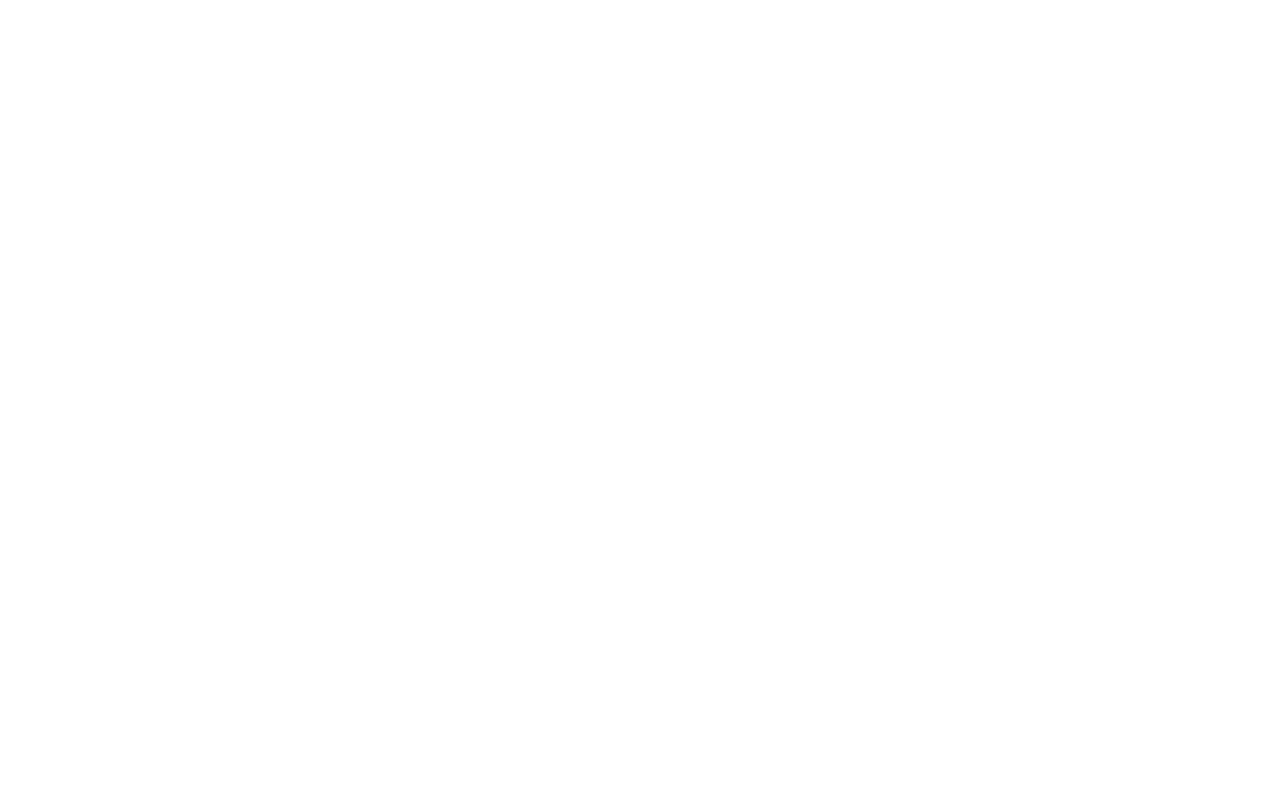
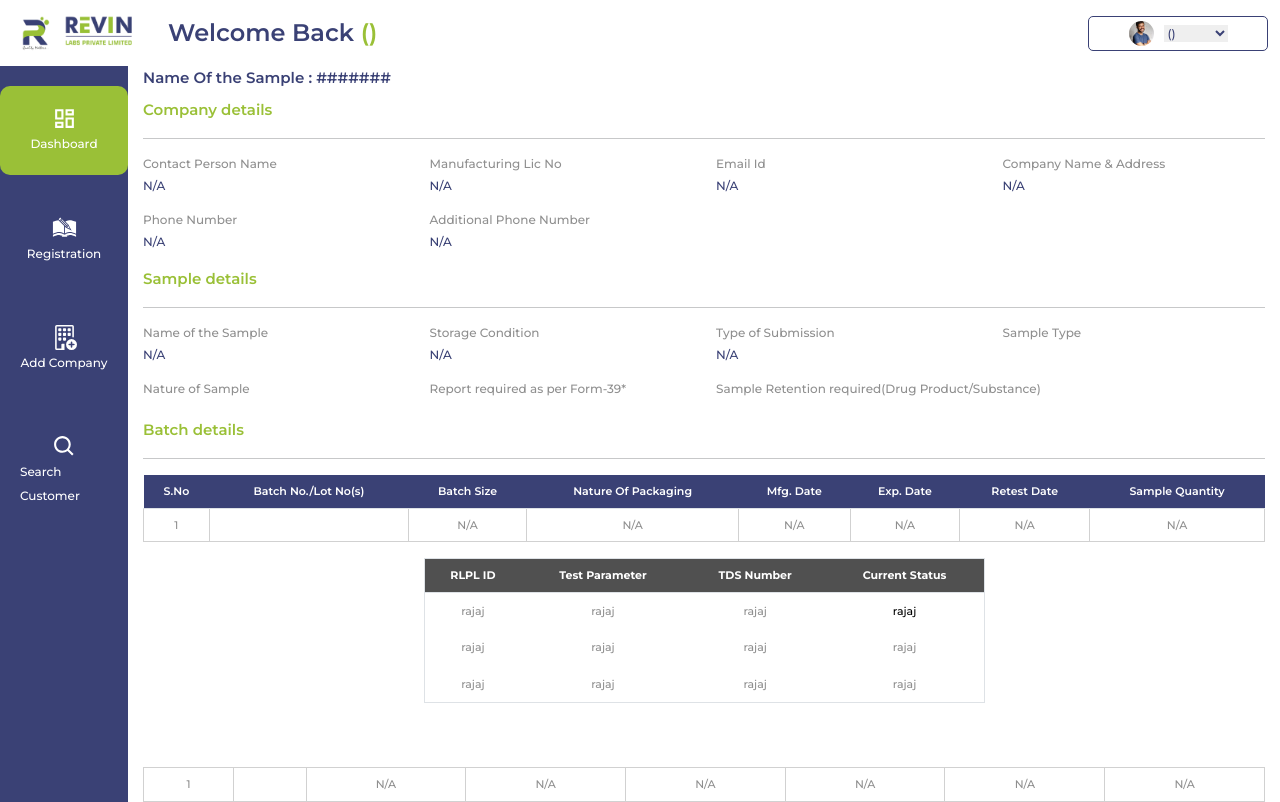
Before and after one commit to vidyathir/javademo, a React (Create React App) app: page /SroDashboard/SroDetails in a window 1280 px wide. Before the commit this address had no page. Built offline with nearby package versions, Linux system fonts and the light colour scheme.

Commit message:
style updates

```diff
--- a/src/App.js
+++ b/src/App.js
@@ -26,6 +26,7 @@ import SroDashboard from './screens/SroDashboard';
 import ViewCustomer from './screens/ViewCustomer';
 import Print from './screens/Print';
 import DITTDSExpandedview from './screens/DITTDSExpandedview';
+import SroDetails from './screens/SroDetails';
 
 
 export default function App() {
@@ -39,6 +40,7 @@ export default function App() {
      <Route exact path='/Print' element={<Print/>} />
      <Route exact path='/DITExpandedview' element={<DITExpandedview/>}/>
      <Route exact path ='/SroDashboard' element={<SroDashboard />} />
+     <Route exact path ='/SroDashboard/SroDetails' element={<SroDetails />} />
      <Route exact path ='/SearchCustomer/ViewCustomer' element={<ViewCustomer/>} />
      <Route exact path='/DitDashboard' element={<DitDashboard/>}/>
      <Route exact path='/DitDashboard/DitExpandedView' element={<DITExpandedview/>}/>
--- /dev/null
+++ b/src/components/SubTable.js
@@ -0,0 +1,19 @@
+import React from 'react';
+
+const SubTable = () => {
+  return (
+    <table>
+      <thead>
+        <tr>
+          <th>ID</th>
+          <th>Data</th>
+        </tr>
+      </thead>
+      <tbody>
+        {/* Add sub-table rows here */}
+      </tbody>
+    </table>
+  );
+};
+
+export default SubTable;
--- a/src/screens/RLPLgenerated.js
+++ b/src/screens/RLPLgenerated.js
@@ -103,7 +103,7 @@ export default function RlplGenerated() {
               <div>
                 <div className="mt-4">
                   <h4 className="headd">Sample Details</h4>
-                  <Table md={6} borderless>
+                  <Table  md={6} borderless>
                     <thead>
                       <tr>
                         <td
@@ -153,7 +153,7 @@ export default function RlplGenerated() {
                     </thead>
                   </Table>
 
-                  <Table md={6} border={1}>
+                  <Table className="rlpltable" md={6} border={1}>
                     <thead>
                       <tr className="table">
                         <th
--- a/src/screens/SroDetails.js
+++ b/src/screens/SroDetails.js
@@ -1,37 +1,26 @@
-import React,{useEffect,useState} from "react";
+import React from "react";
 import "./Styles.css";
+import Sidenavbar from '../components/Sidenavbar';
+import NavbartitleAddco from "../components/NavbartitleAddco";
+
 import { Col, Row, Table } from "react-bootstrap";
 import { PiFilePdfFill } from "react-icons/pi";
-import { BiLeftArrowAlt, BiRightArrowAlt } from "react-icons/bi";
+// import { BiLeftArrowAlt, BiRightArrowAlt } from "react-icons/bi";
 import { useSelector } from "react-redux";
-import axios from "axios";
-import { useNavigate } from "react-router-dom";
-export default function SroDetails() {
-    const navigate = useNavigate();
-    const [analystView, setAnalystView] = useState({});
+import SubTable from '../components/SubTable';
+export default function ConfirmDetails({onButtonClick},{data}) {
 
-    const id = useSelector((state) => state.form.AbatchId.AbatchId);
-    const token = useSelector((state) => state.form.usertoken.token);
-
-    useEffect(() => {
-        axios
-          .get(
-
-            {
-              headers: {
-                "Content-Type": "application/json",
-                Authorization: token,
-              },
-            }
-          )
-
-          .then((response) => setAnalystView(response.data))
-          .catch((error) => console.error("Error fetching batch data:", error));
-      }, [id, token]);
-      console.log("analystview", analystView);
+  const form=useSelector(state =>state.form.customer);
+  const sample=useSelector(state =>state.form.sampleDetails);
+  const analysis=useSelector(state =>state.form.data);
+  const batch=useSelector(state=>state.form.tabledata);
+console.log("analysis",analysis)
+console.log("batch", batch)
+console.log("form",form)
+console.log("sample",sample)
 
   const handleSubmit=()=>{
-    navigate("/SroDashboard")
+    onButtonClick("SampleVerification")
   }
 
   function combineValues(...values) {
@@ -40,15 +29,19 @@ export default function SroDetails() {
   }
 
   return (
-    <div>
+    <div className='app'>
+    <NavbartitleAddco/>
+
+    <div className='d-flex'>
+
+                <Sidenavbar />
+
+                <div className='main'>
+                    <div className='mainitem'>
 
 
-      <div>
-        <div >
-
-
-          <div className="mt-3">
-            <text className="mainheadtitle">Please Confirm the details</text>
+          <div className="">
+            <text className="mainheadtitle">Name Of the Sample : <span>#######</span></text>
           </div>
 
           <div className="mt-2">
@@ -138,7 +131,7 @@ export default function SroDetails() {
               <div className="d-flex row">
 
                 <text className="cardcolhed">Sample Type</text>
-                {sample.sampletype?
+                {sample.sampletype ?
                 <text className="cardcolhedtext mt-1">{sample.sampletype.join(",")}</text>:<text className="cardcolhedtext mt-1">N/A</text>}
 
               </div>
@@ -177,8 +170,8 @@ export default function SroDetails() {
             <hr />
           </div>
 
-          {/* <Card className="cardtablesize"> */}
-            <Table responsive border={1}>
+
+            <Table responsive >
               <thead className="table-custom">
                 <tr>
                   <th>S.No</th>
@@ -189,10 +182,15 @@ export default function SroDetails() {
                   <th>Exp. Date</th>
                   <th>Retest Date</th>
                   <th>Sample Quantity</th>
-                  <th>testParameter</th>
-                  {/* <th>Edit & Delete</th> */}
+                  {/* <th>testParameter</th> */}
+
                 </tr>
               </thead>
+
+
+
+
+
               <tbody className="tablebody-custom">
 
               {batch.map((item, i)=> (
@@ -205,7 +203,7 @@ export default function SroDetails() {
       <td>{combineValues(item.expDate)}</td>
       <td>{combineValues(item.retestDate)}</td>
       <td>{combineValues(item.sampleQuantity)}</td>
-      <td>{combineValues(item.testParameter?.map(option => option.value))}</td>
+      {/* <td>{combineValues(item.testParameter?.map(option => option.value))}</td> */}
 
                         </tr>
               )
@@ -213,8 +211,123 @@ export default function SroDetails() {
 )}
 
               </tbody>
+
+
             </Table>
-          {/* </Card> */}
+
+<div style={{display:'flex',justifyContent:'center'}}>
+  <Table className="table-customsub"  style={{width:'50%',}}>
+    <thead style={{backgroundColor:"#505050"}}>
+      <tr>
+      <th>RLPL ID </th>
+      <th>Test Parameter </th>
+      <th>TDS Number </th>
+      <th>Current Status </th>
+      </tr>
+    </thead>
+    <tbody style={{backgroundColor:'#ffffff',color:'#8f8f8f'}}>
+    <td>rajaj</td>
+    <td>rajaj</td>
+    <td>rajaj</td>
+    <td> <text style={{backgroundColor:"##9AC037"}}>rajaj</text></td>
+    </tbody>
+    <tbody style={{backgroundColor:'#ffffff',color:'#8f8f8f'}}>
+    <td>rajaj</td>
+    <td>rajaj</td>
+    <td>rajaj</td>
+    <td>rajaj</td>
+    </tbody>
+    <tbody style={{backgroundColor:'#ffffff',color:'#8f8f8f'}}>
+    <td>rajaj</td>
+    <td>rajaj</td>
+    <td>rajaj</td>
+    <td>rajaj</td>
+    </tbody>
+  </Table>
+</div>
+
+
+
+{/* -----------------------------------table two -------------------------- */}
+
+
+<Table responsive className="mt-5">
+              {/* <thead className="table-custom">
+                <tr>
+                  <th>S.No</th>
+                  <th>Batch No./Lot No(s)</th>
+                  <th>Batch Size</th>
+                  <th>Nature Of Packaging</th>
+                  <th>Mfg. Date</th>
+                  <th>Exp. Date</th>
+                  <th>Retest Date</th>
+                  <th>Sample Quantity</th>
+
+
+                </tr>
+              </thead> */}
+
+
+
+
+
+              <tbody className="tablebody-custom">
+
+              {batch.map((item, i)=> (
+    <tr key={i}>
+      <td>{i + 1}</td>
+      <td>{item.batchNo}</td>
+      <td>{combineValues(item.batchSize)}</td>
+      <td>{combineValues(item.natureOfPacking)}</td>
+      <td>{combineValues(item.mfgDate)}</td>
+      <td>{combineValues(item.expDate)}</td>
+      <td>{combineValues(item.retestDate)}</td>
+      <td>{combineValues(item.sampleQuantity)}</td>
+      {/* <td>{combineValues(item.testParameter?.map(option => option.value))}</td> */}
+
+                        </tr>
+              )
+
+)}
+
+              </tbody>
+
+
+            </Table>
+
+<div style={{display:'flex',justifyContent:'center'}}>
+  <Table className="table-customsub"  style={{width:'50%',}}>
+    <thead style={{backgroundColor:"#505050"}}>
+      <tr>
+      <th>RLPL ID </th>
+      <th>Test Parameter </th>
+      <th>TDS Number </th>
+      <th>Current Status </th>
+      </tr>
+    </thead>
+    <tbody style={{backgroundColor:'#ffffff',color:'#8f8f8f'}}>
+    <td>rajaj</td>
+    <td>rajaj</td>
+    <td>rajaj</td>
+    <td> <text style={{backgroundColor:"##9AC037"}}>rajaj</text></td>
+    </tbody>
+    <tbody style={{backgroundColor:'#ffffff',color:'#8f8f8f'}}>
+    <td>rajaj</td>
+    <td>rajaj</td>
+    <td>rajaj</td>
+    <td>rajaj</td>
+    </tbody>
+    <tbody style={{backgroundColor:'#ffffff',color:'#8f8f8f'}}>
+    <td>rajaj</td>
+    <td>rajaj</td>
+    <td>rajaj</td>
+    <td>rajaj</td>
+    </tbody>
+  </Table>
+</div>
+
+
+
 
           <div className="mt-3">
             <text className="mainheadtitlesub">Type of Analysis</text>
@@ -303,7 +416,7 @@ export default function SroDetails() {
                   <div><text className="cardcolhedtext mt-1">{(analysis.choosefile).join(",")}</text>
 
     </div>:<text className="cardcolhedtext mt-1">N/A</text>}
-                  {/* <text className="cardcolhedtext mt-1">{}</text> */}
+
                 </span>
               </div>
             </Col>
@@ -312,22 +425,25 @@ export default function SroDetails() {
           <hr />
 
           <div className="cardbuttonboubleend mb-3">
-            <button
+            {/* <button
               className="previous"
               onClick={() => onButtonClick("TypeOfAnalysis")}
             >
               <BiLeftArrowAlt size={24} /> Previous
-            </button>
+            </button> */}
             <button
               className="cardbutton"
               type="submit"
                 onClick={handleSubmit}
             >
-              Confirm <BiRightArrowAlt size={24} />
+              DONE
+              {/* <BiRightArrowAlt size={24} /> */}
             </button>
           </div>
         </div>
       </div>
     </div>
+    </div>
+
   );
 }
--- a/src/screens/Styles.css
+++ b/src/screens/Styles.css
@@ -433,6 +433,30 @@ font-weight: 400;
  .tablebody-custom{
    text-align: center;
 
+ }
+
+
+ .table-customsub{
+  font-size:11px;
+  font-weight: 500;
+  text-align: center;
+  border: 1px solid #d1d1d1;
+  padding: 5px;
+ background-color: #505050 !important;
+ border-radius: 10px !important;
+
+ }
+ .table-customsub tr th{
+  background-color: #505050 !important;
+  color: #fff;
+ }
+ .table-customsub td{
+  padding: 10px;
+ }
+
+ .rlpltable th{
+  background-color: #3A4175 !important;
+  color: #fff !important;
  }
 
 
@@ -1269,7 +1293,7 @@ input{
   width: 122px;
   border-radius: 6px;
   background-color: #fff;
-  border-color: #9AC037;
+  border-color: #9AC037 !important;
   font-size: 12px;
   color: #9AC037;
   font-weight: 600;
@@ -1433,9 +1457,9 @@ input{
   margin-left: 5px;
 }
 
-.table th {
+/* .table th {
   background-color: #3A4175 !important;
-}
+} */
 
 
 
@@ -1683,11 +1707,10 @@ input{
   font-size: 15px;
 
 }
-.table{
+/* .table{
   text-align: center;
   background-Color: #3A4175 !important ;
-
-}
+} */
 .tbhed{
   color: #fff;
   font-size: 13px;
@@ -1747,11 +1770,21 @@ input[type="radio"]:checked{
 
 
 }
-thead tr th{
+.tablecustom{
   background-color: #3A4175;
   color: #fff !important;
-}
-
+
+}
+
+
+.tablebackcolor thead tr th{
+  background-color: #505050 !important;
+  border-radius: 10px;
+  border:1px solid #000
+}
+.tablebackcolor td{
+  background-color: none !important;
+}
 .viewAll{
   color: #3A4175;
   font-size: 12px;
```
Also changed, not shown: src/screens/SroDashboard.js (+20 -3 lines).
